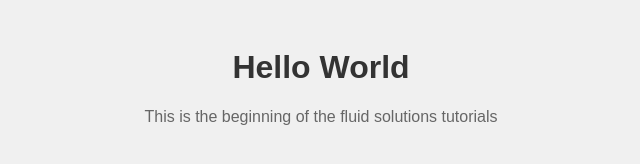
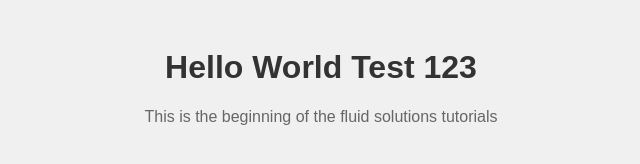
Before and after one commit to C0de-W0lfe/Hello-World, a plain HTML site: page index.html in a window 1280 px wide. Shown: the whole page, without its empty margins (319-959 px from the left). Drawn offline with Linux system fonts and the light colour scheme.

Commit message:
Update index.html

```diff
--- a/index.html
+++ b/index.html
@@ -20,7 +20,7 @@
     </style>
 </head>
 <body>
-    <h1>Hello World</h1>
+    <h1>Hello World Test 123</h1>
     <p>This is the beginning of the fluid solutions tutorials</p>
 </body>
 </html>
```
